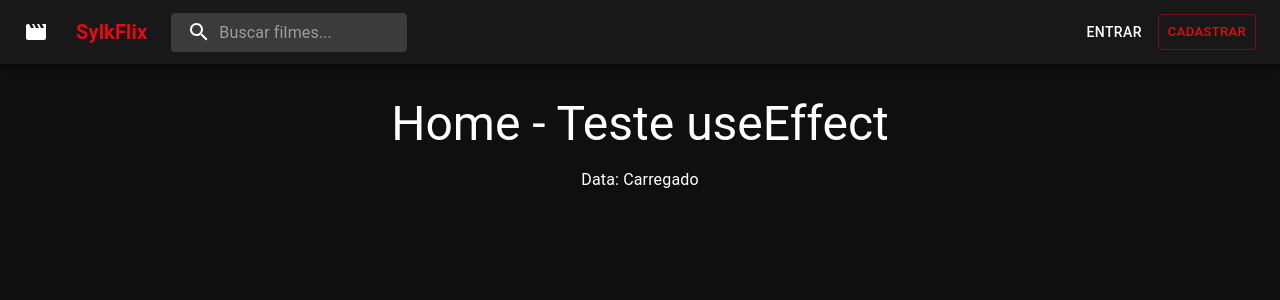
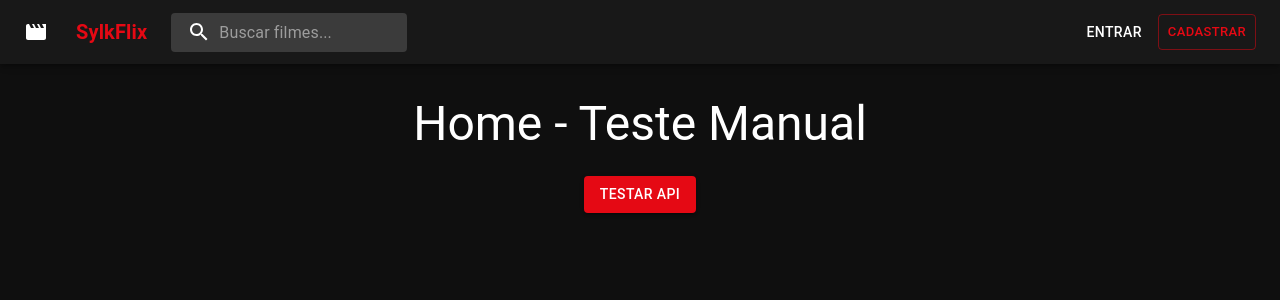
Before and after one commit to Kaua-Carvalho/sylkflix-app, a React (Vite) app: page / in a window 1280 px wide. Shown: the top 300 px of the page. Built offline with nearby package versions, Linux system fonts and the light colour scheme; no server answers; the HTML template or start-up script is replaced by a standard one.

Commit message:
Teste home manual

```diff
--- a/src/pages/Home/Home.jsx
+++ b/src/pages/Home/Home.jsx
@@ -1,37 +1,31 @@
-import React, { useState, useEffect } from 'react';
-import { Container, Typography } from '@mui/material';
+import React from 'react';
+import { Container, Typography, Button } from '@mui/material';
 import { movieApi } from '../../services/tmdbApi';
 
 const Home = () => {
-  const [data, setData] = useState(null);
-
-  useEffect(() => {
-    console.log('useEffect executando...');
-
-    const loadData = async () => {
+  const handleClick = async () => {
     try {
-        console.log('Chamando movieApi.getGenres()...');
+      console.log('Testando API...');
       const response = await movieApi.getGenres();
-        console.log('Resposta recebida:', response);
-        setData(response);
+      console.log('Sucesso:', response);
     } catch (err) {
       console.error('Erro:', err);
-        setData({ error: err.message });
     }
   };
 
-    loadData();
-  }, []);
-
   return (
     <Container maxWidth="xl" sx={{ py: 4 }}>
-      <Typography variant="h3" sx={{ color: 'white', textAlign: 'center' }}>
-        Home - Teste useEffect
+      <Typography variant="h3" sx={{ color: 'white', textAlign: 'center', mb: 3 }}>
+        Home - Teste Manual
       </Typography>
 
-      <Typography sx={{ color: 'white', textAlign: 'center', mt: 2 }}>
-        Data: {data ? 'Carregado' : 'Carregando...'}
-      </Typography>
+      <Button
+        variant="contained"
+        onClick={handleClick}
+        sx={{ display: 'block', mx: 'auto' }}
+      >
+        Testar API
+      </Button>
     </Container>
   );
 };
```
Lines whose indentation alone changed are shown as unchanged.
